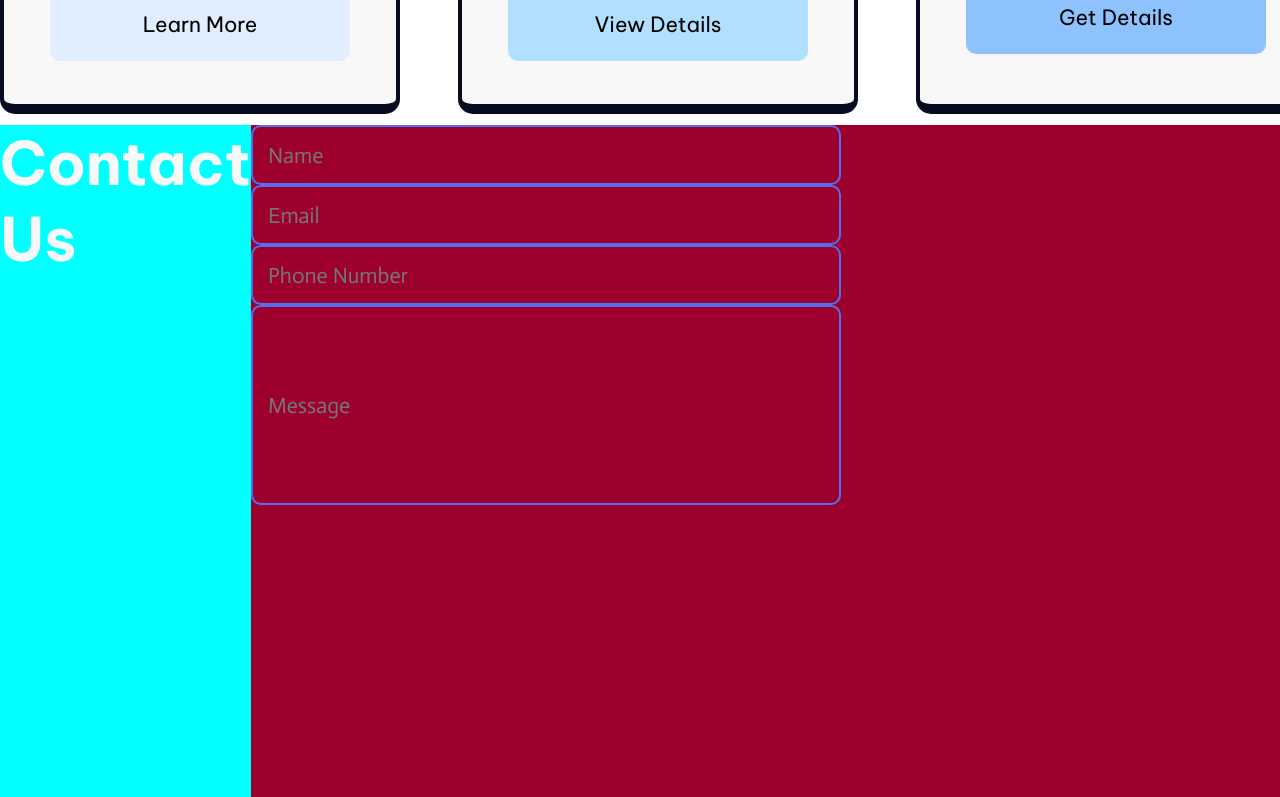
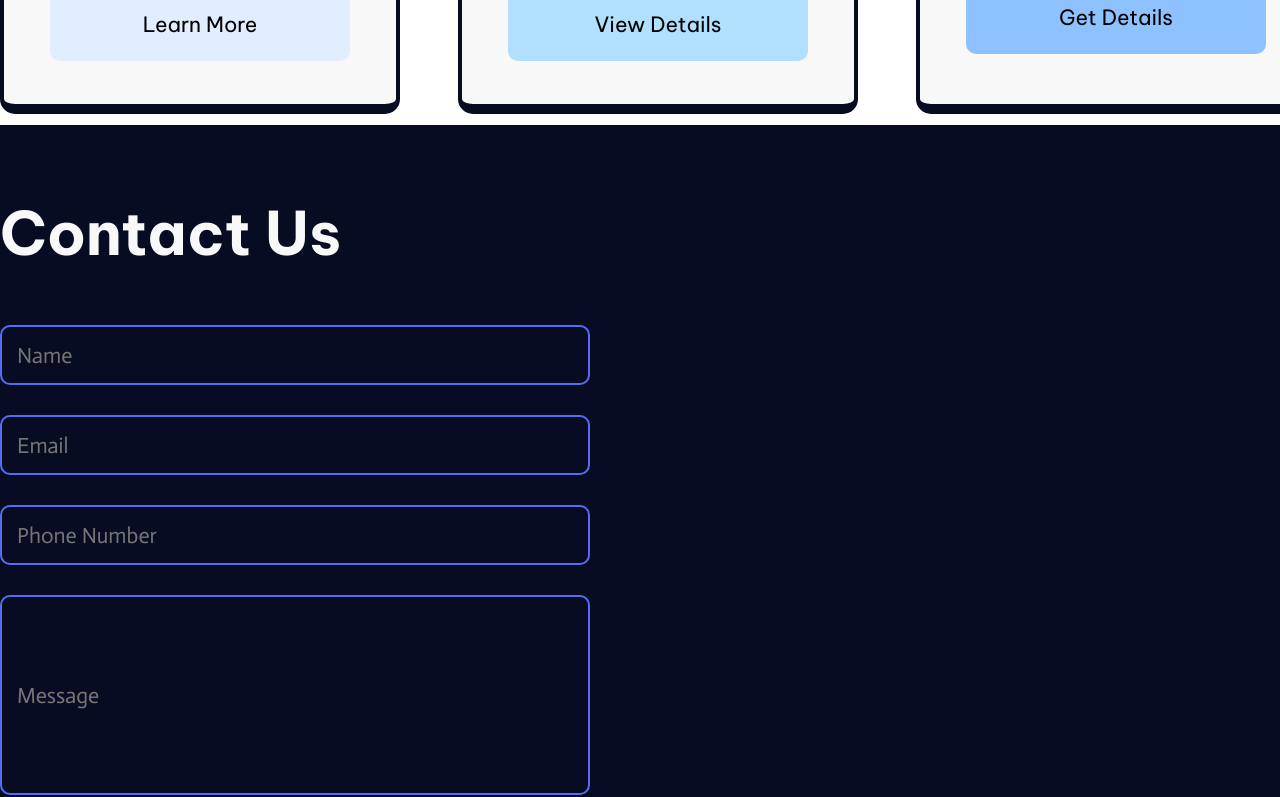
Before and after one commit to rafajdev/Inovax, a React (Vite) app: page / in a window 1280 px wide. Shown: the part 2963-3760 px from the top of the page. Built offline with nearby package versions, Linux system fonts and the light colour scheme.

Commit message:
Updated contact section styles. Changed display and areas

```diff
--- a/src/sections/contact/styles.module.css
+++ b/src/sections/contact/styles.module.css
@@ -3,20 +3,27 @@
 .section {
     background-color: var(--dark-main-color);
     width: 100%;
-    height: 900px;
+    height: 95svh;
     display: grid;
     place-items: center;
 }
 
 .section_content {
-    background-color: rgb(158, 0, 45);
+    /* background-color: rgb(158, 0, 45); */
     width: 1316px;
     height: 100%;
-    display: flex;
+    display: grid;
+    grid-template-areas:
+        "header header"
+        "form right";
+    grid-template-rows: min-content 1fr;
+    grid-template-columns: 1fr 1fr;
 }
 
 .section_content_header {
-    background-color: aqua;
+    /* background-color: aqua; */
+    grid-area: header;
+    margin-top: 70px;
 }
 
 .section_content_header_title {
@@ -25,3 +32,19 @@
     font-family: "Be Vietnam Pro", sans-serif;
     font-weight: bolder;
 }
+
+.section_content_form {
+    /* background-color: blanchedalmond; */
+    margin-bottom: 90px;
+    grid-area: form;
+    display: flex;
+    gap: 30px;
+    flex-direction: column;
+    justify-content: end;
+}
+
+.section_content_right {
+    /* background-color: blueviolet; */
+    margin-bottom: 90px;
+    grid-area: right;
+}
```
